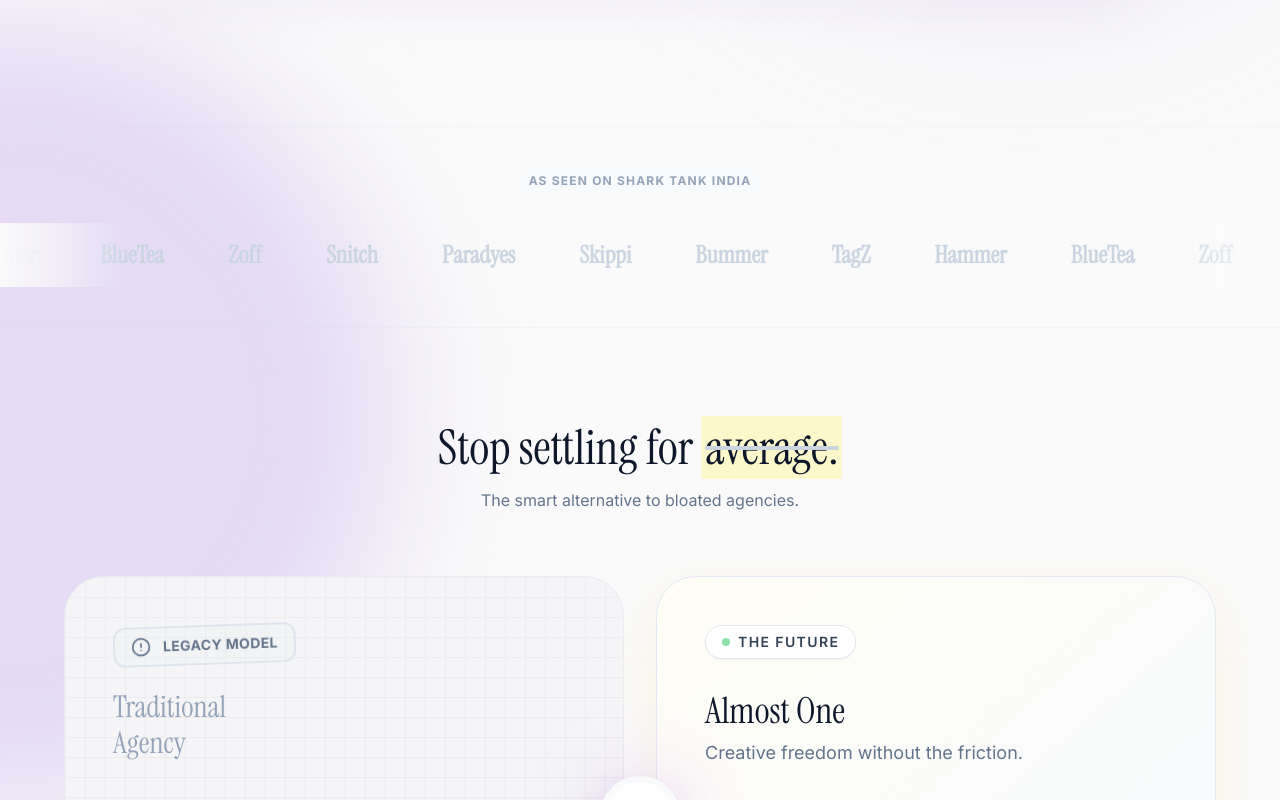
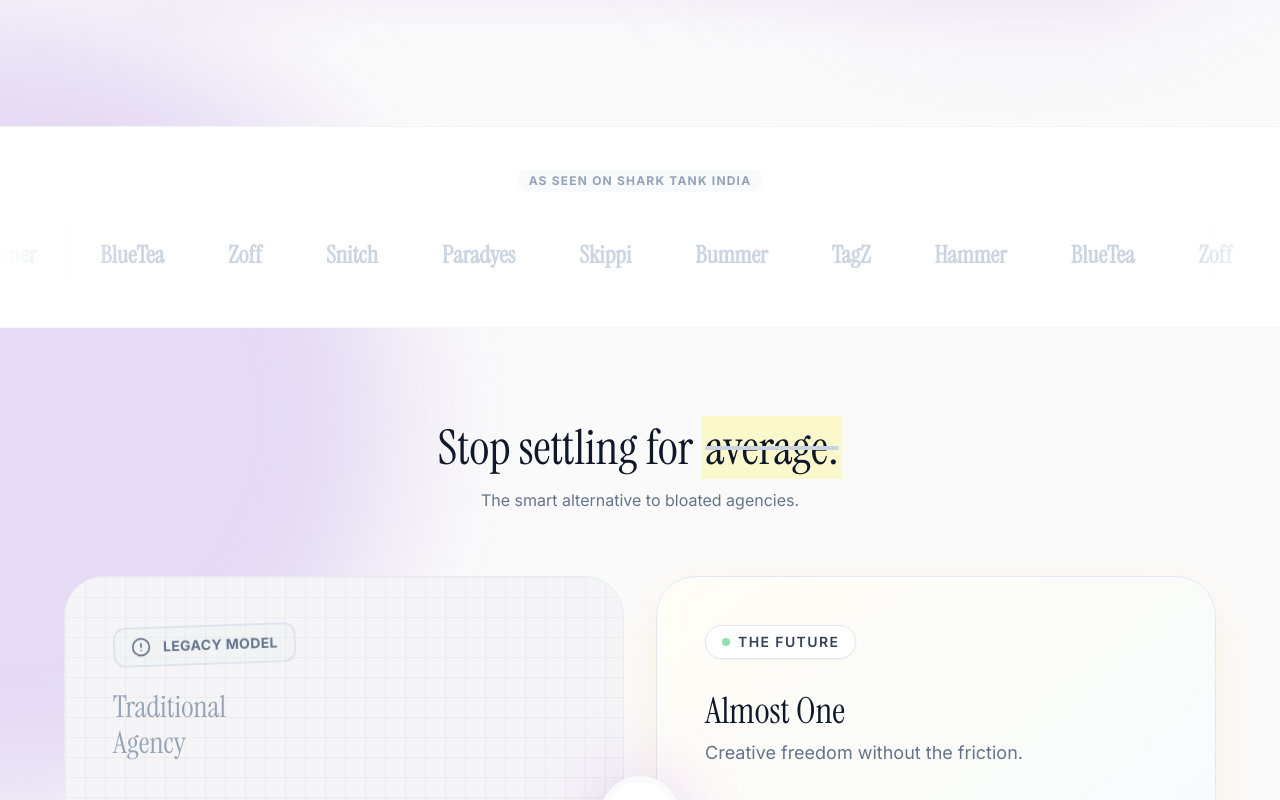
Before and after one commit to solicatehq/almostone, a React (Vite) app: page / in a window 1280 px wide. Shown: the part 1440-2240 px from the top of the page. Built offline with nearby package versions, Linux system fonts and the light colour scheme.

Commit message:
style: add white background and z-index to footer and logo marquee

```diff
--- a/components/landing/Footer.tsx
+++ b/components/landing/Footer.tsx
@@ -18,7 +18,7 @@
 export const Footer: React.FC = () => {
   const [showTooltip, setShowTooltip] = useState(false);
   return (
-    <footer className="relative pt-12 pb-6 border-t border-slate-200">
+    <footer className="relative pt-12 pb-6 border-t border-slate-200 bg-white z-10">
       {/* Background Elements */}
       <div className="absolute inset-0 z-0 pointer-events-none">
         {/* Large Background Text */}
--- a/components/landing/LogoMarquee.tsx
+++ b/components/landing/LogoMarquee.tsx
@@ -6,7 +6,7 @@
 
 export const LogoMarquee: React.FC = () => {
   return (
-    <section className="border-y border-slate-100 overflow-hidden py-10">
+    <section className="bg-white border-y border-slate-100 overflow-hidden py-10 relative z-10">
       <div className="container mx-auto px-4 mb-8 text-center">
         <span className="text-xs font-bold text-slate-400 uppercase tracking-widest bg-slate-50 px-3 py-1 rounded-full">As seen on Shark Tank India</span>
       </div>
@@ -22,8 +22,8 @@
         </div>
 
         {/* Fade edges */}
-        <div className="absolute top-0 left-0 w-32 h-full bg-gradient-to-r from-[#fafafa] to-transparent z-10"></div>
-        <div className="absolute top-0 right-0 w-32 h-full bg-gradient-to-l from-[#fafafa] to-transparent z-10"></div>
+        <div className="absolute top-0 left-0 w-32 h-full bg-gradient-to-r from-white to-transparent z-10"></div>
+        <div className="absolute top-0 right-0 w-32 h-full bg-gradient-to-l from-white to-transparent z-10"></div>
       </div>
     </section>
   );
```
